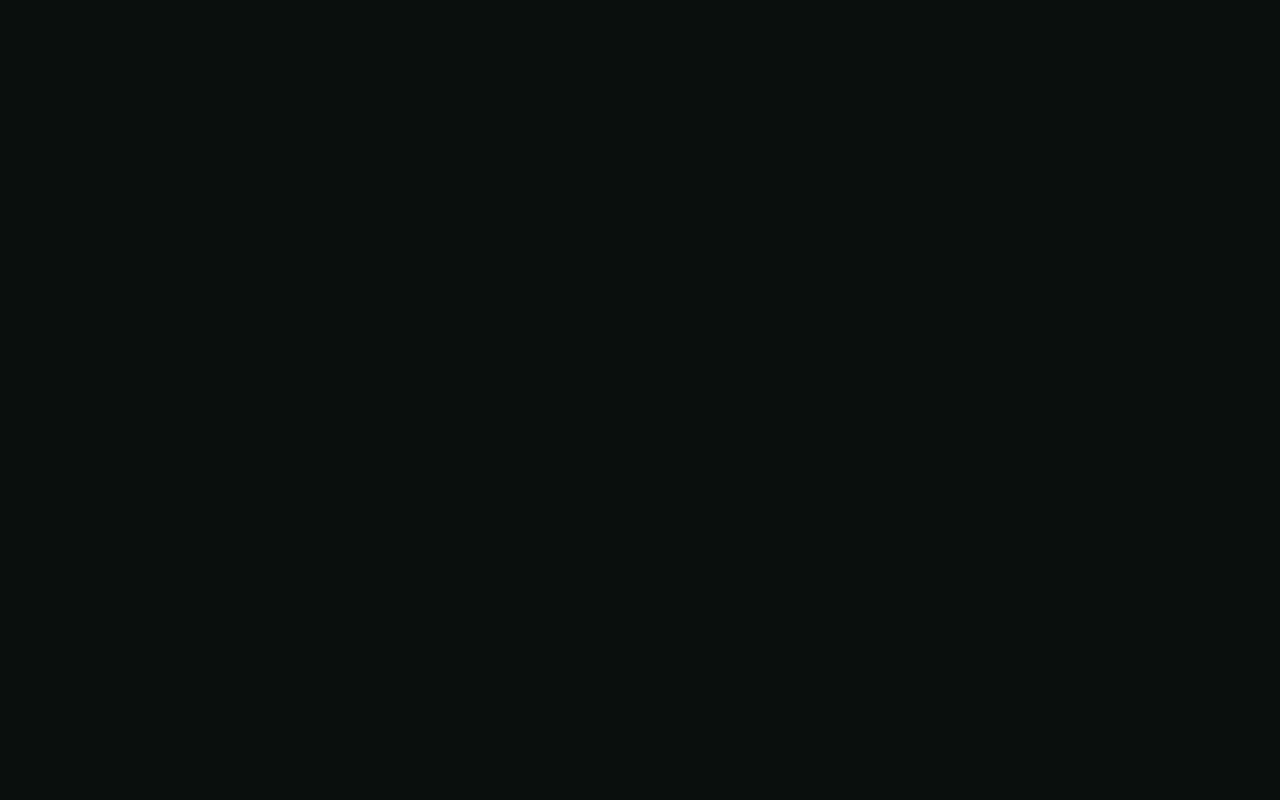
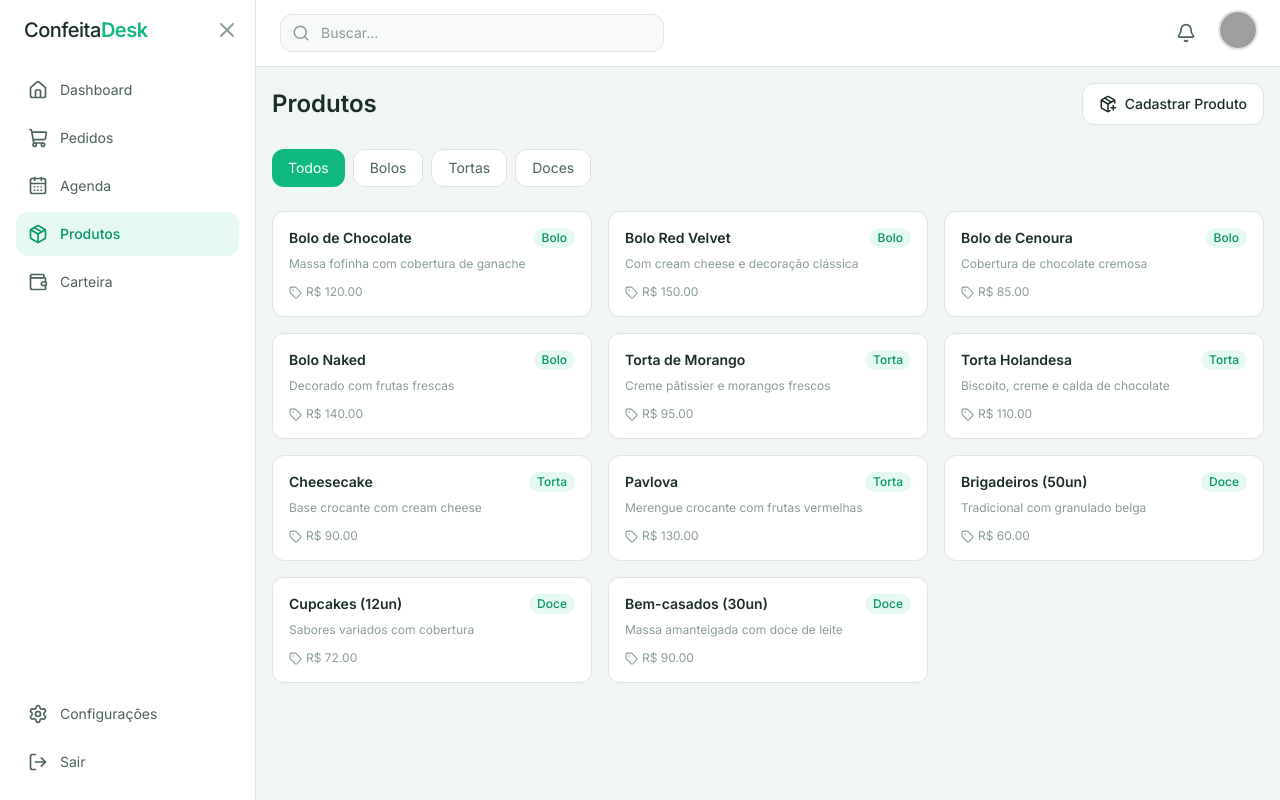
Before and after one commit to Diogo-Pires01/confeita-desk, a React (Vite) app in the folder frontend/: page /dashboard/produtos in a window 1280 px wide. Before the commit this address had no page. Built offline with nearby package versions, Linux system fonts and the light colour scheme; grey boxes are pictures that could not be loaded.

Commit message:
Add: Products Page W/ Mock

```diff
--- a/frontend/src/App.tsx
+++ b/frontend/src/App.tsx
@@ -7,6 +7,7 @@ import DashboardLayout from './layouts/DashboardLayout';
 import Dashboard from './pages/dashboard/Dashboard';
 import Orders from './pages/orders/Orders';
 import Agenda from './pages/agenda/Agenda';
+import Products from './pages/products/Products';
 
 export default function AppRoutes() {
   return (
@@ -18,6 +19,7 @@ export default function AppRoutes() {
           <Route index element={<Dashboard />} />
           <Route path="pedidos" element={<Orders />} />
           <Route path="agenda" element={<Agenda />} />
+          <Route path="produtos" element={<Products />} />
         </Route>
       </Routes>
     </BrowserRouter>
--- /dev/null
+++ b/frontend/src/components/products/CategoryFilter.tsx
@@ -0,0 +1,38 @@
+import type { ProductCategory } from '../../types/product';
+
+type FilterValue = ProductCategory | 'todos';
+
+const filters: { label: string; value: FilterValue }[] = [
+  { label: 'Todos', value: 'todos' },
+  { label: 'Bolos', value: 'bolos' },
+  { label: 'Tortas', value: 'tortas' },
+  { label: 'Doces', value: 'doces' },
+];
+
+interface CategoryFilterProps {
+  active: FilterValue;
+  onChange: (value: FilterValue) => void;
+}
+
+export default function CategoryFilter({
+  active,
+  onChange,
+}: CategoryFilterProps) {
+  return (
+    <div className="flex gap-2">
+      {filters.map(({ label, value }) => (
+        <button
+          key={value}
+          onClick={() => onChange(value)}
+          className={`text-sm px-4 py-2 rounded-xl transition ${
+            active === value
+              ? 'bg-primary text-white'
+              : 'bg-dash-surface border border-dash-border text-dash-text-soft hover:bg-dash-hover'
+          }`}
+        >
+          {label}
+        </button>
+      ))}
+    </div>
+  );
+}
--- /dev/null
+++ b/frontend/src/components/products/ProductCard.tsx
@@ -0,0 +1,36 @@
+import { Tag } from 'lucide-react';
+import type { Product, ProductCategory } from '../../types/product';
+
+const categoryLabel: Record<ProductCategory, string> = {
+  bolos: 'Bolo',
+  tortas: 'Torta',
+  doces: 'Doce',
+};
+
+interface ProductCardProps {
+  product: Product;
+}
+
+export default function ProductCard({ product }: ProductCardProps) {
+  return (
+    <div className="bg-dash-surface border border-dash-border rounded-xl p-4 flex flex-col gap-2">
+      <div className="flex items-center justify-between">
+        <h3 className="text-sm font-semibold text-dash-text-main">
+          {product.name}
+        </h3>
+        <span className="text-xs font-medium px-2 py-0.5 rounded-full bg-primary/10 text-primary-dark">
+          {categoryLabel[product.category]}
+        </span>
+      </div>
+
+      <p className="text-xs text-dash-text-muted">{product.description}</p>
+
+      <div className="flex items-center justify-between mt-1">
+        <span className="flex items-center gap-1 text-xs text-dash-text-muted">
+          <Tag size={13} />
+          R$ {product.price.toFixed(2)}
+        </span>
+      </div>
+    </div>
+  );
+}
--- /dev/null
+++ b/frontend/src/mocks/products.ts
@@ -0,0 +1,81 @@
+import type { Product } from '../types/product';
+
+export const mockProducts: Product[] = [
+  {
+    id: '1',
+    name: 'Bolo de Chocolate',
+    category: 'bolos',
+    price: 120,
+    description: 'Massa fofinha com cobertura de ganache',
+  },
+  {
+    id: '2',
+    name: 'Bolo Red Velvet',
+    category: 'bolos',
+    price: 150,
+    description: 'Com cream cheese e decoração clássica',
+  },
+  {
+    id: '3',
+    name: 'Bolo de Cenoura',
+    category: 'bolos',
+    price: 85,
+    description: 'Cobertura de chocolate cremosa',
+  },
+  {
+    id: '4',
+    name: 'Bolo Naked',
+    category: 'bolos',
+    price: 140,
+    description: 'Decorado com frutas frescas',
+  },
+  {
+    id: '5',
+    name: 'Torta de Morango',
+    category: 'tortas',
+    price: 95,
+    description: 'Creme pâtissier e morangos frescos',
+  },
+  {
+    id: '6',
+    name: 'Torta Holandesa',
+    category: 'tortas',
+    price: 110,
+    description: 'Biscoito, creme e calda de chocolate',
+  },
+  {
+    id: '7',
+    name: 'Cheesecake',
+    category: 'tortas',
+    price: 90,
+    description: 'Base crocante com cream cheese',
+  },
+  {
+    id: '8',
+    name: 'Pavlova',
+    category: 'tortas',
+    price: 130,
+    description: 'Merengue crocante com frutas vermelhas',
+  },
+  {
+    id: '9',
+    name: 'Brigadeiros (50un)',
+    category: 'doces',
+    price: 60,
+    description: 'Tradicional com granulado belga',
+  },
+  {
+    id: '10',
+    name: 'Cupcakes (12un)',
+    category: 'doces',
+    price: 72,
+    description: 'Sabores variados com cobertura',
+  },
+  {
+    id: '11',
+    name: 'Bem-casados (30un)',
+    category: 'doces',
+    price: 90,
+    description: 'Massa amanteigada com doce de leite',
+  },
+];
--- /dev/null
+++ b/frontend/src/pages/products/Products.tsx
@@ -0,0 +1,40 @@
+import { useState } from 'react';
+import { mockProducts } from '../../mocks/products';
+import ProductCard from '../../components/products/ProductCard';
+import CategoryFilter from '../../components/products/CategoryFilter';
+import { NewProductButton } from '../../components/dashboard/NewProductButton';
+import type { ProductCategory } from '../../types/product';
+
+type FilterValue = ProductCategory | 'todos';
+
+export default function Products() {
+  const [filter, setFilter] = useState<FilterValue>('todos');
+
+  const filtered =
+    filter === 'todos'
+      ? mockProducts
+      : mockProducts.filter((p) => p.category === filter);
+
+  return (
+    <div className="space-y-6">
+      <div className="flex items-center justify-between">
+        <h1 className="text-2xl font-semibold text-dash-text-main">Produtos</h1>
+        <NewProductButton />
+      </div>
+
+      <CategoryFilter active={filter} onChange={setFilter} />
+
+      <div className="grid grid-cols-3 gap-4">
+        {filtered.map((product) => (
+          <ProductCard key={product.id} product={product} />
+        ))}
+      </div>
+
+      {filtered.length === 0 && (
+        <p className="text-sm text-dash-text-muted text-center py-8">
+          Nenhum produto encontrado.
+        </p>
+      )}
+    </div>
+  );
+}
--- /dev/null
+++ b/frontend/src/types/product.ts
@@ -0,0 +1,9 @@
+export type ProductCategory = 'bolos' | 'tortas' | 'doces';
+
+export interface Product {
+  id: string;
+  name: string;
+  category: ProductCategory;
+  price: number;
+  description: string;
+}
```
